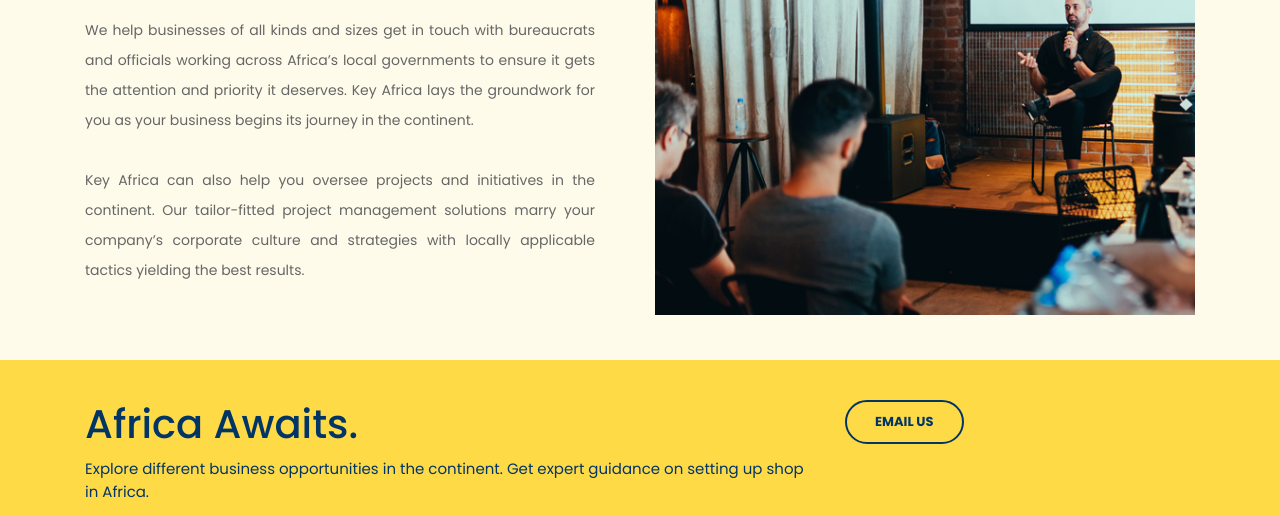
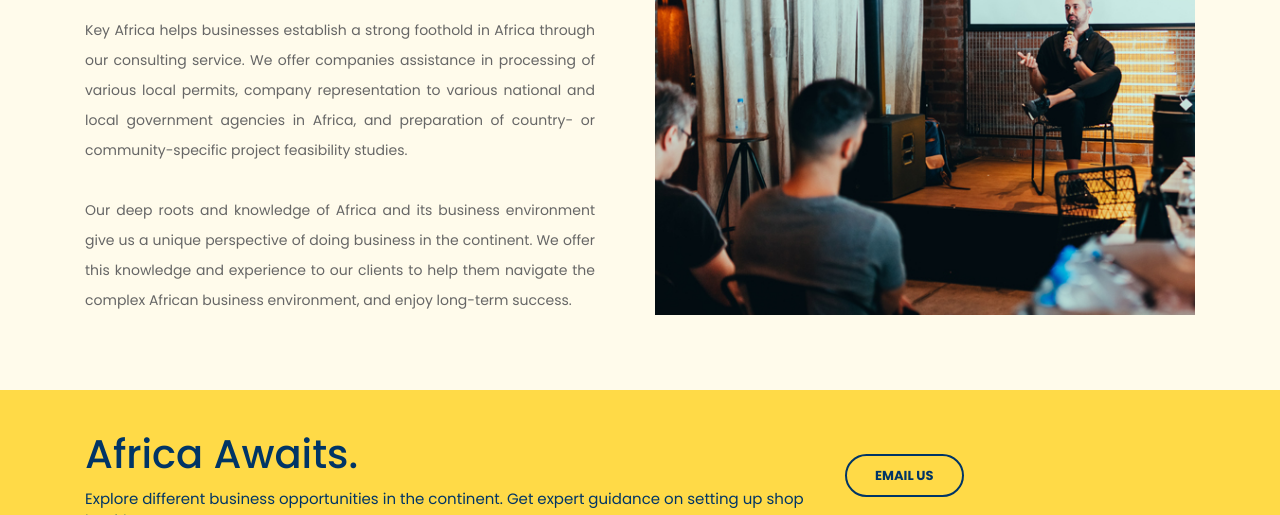
Before and after one commit to johnmasajo1987/KeyAfricaFinal, a plain HTML site: page other-services.html in a window 1280 px wide. Shown: the part 694-1209 px from the top of the page. Drawn offline with Linux system fonts and the light colour scheme; a script that the page names is missing.

Commit message:
CTA Button Spacing Fixed -- Other Services Text Revised

```diff
--- a/other-services.html
+++ b/other-services.html
@@ -129,8 +129,8 @@
                   <div class="right-content">
                     <span>Helping Entrepreneurs Gain a Foothold in Africa.</span>
                     <h2>Global Mindset <br><em>Local Perspectives</em></h2>
-                    <p>We help businesses of all kinds and sizes get in touch with bureaucrats and officials working across Africa’s local governments to ensure it gets the attention and priority it deserves. Key Africa lays the groundwork for you as your business begins its journey in the continent.</p>
-                    <p>Key Africa can also help you oversee projects and initiatives in the continent. Our tailor-fitted project management solutions marry your company’s corporate culture and strategies with locally applicable tactics yielding the best results.</p>
+                    <p>Key Africa helps businesses establish a strong foothold in Africa through our consulting service. We offer companies assistance in processing of various local permits, company representation to various national and local government agencies in Africa, and preparation of country- or community-specific project feasibility studies. </p>
+                    <p>Our deep roots and knowledge of Africa and its business environment give us a unique perspective of doing business in the continent. We offer this knowledge and experience to our clients to help them navigate the complex African business environment, and enjoy long-term success.</p>
                   </div>
                 </div>
                 <div class="col-md-6">
@@ -154,6 +154,7 @@
             <span>Explore different business opportunities in the continent. Get expert guidance on setting up shop in Africa.</span>
           </div>
           <div class="col-md-4">
+            <br>
             <a href="mailto:info@key-africa.com" class="border-button-about">Email Us</a>
           </div>
         </div>
```
Also changed, not shown: about.html (+2 -0 lines), luther-medical.html (+3 -1 lines), partners.html (+1 -0 lines), team.html (+1 -0 lines).
